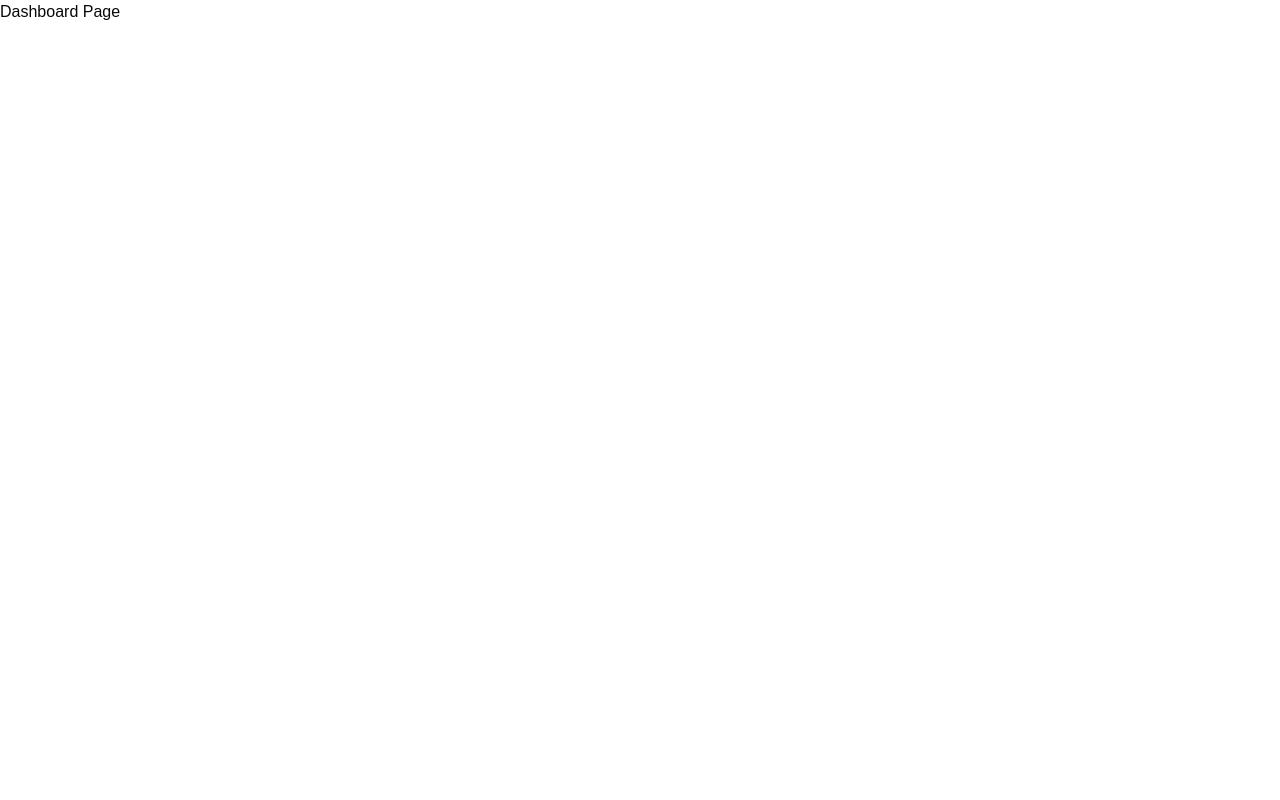
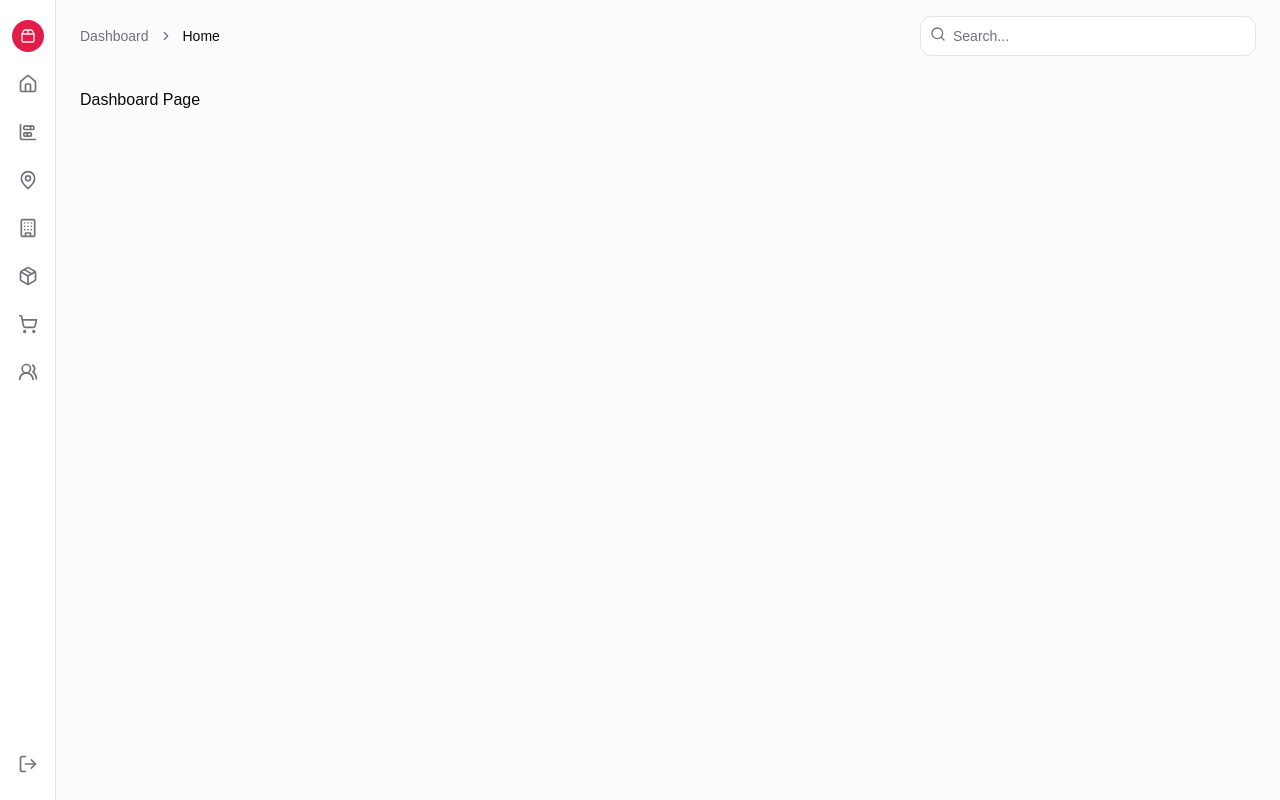
Before and after one commit to irpanzy/aizora, a Next.js app: page /dashboard in a window 1280 px wide. Built offline with nearby package versions, Linux system fonts and the light colour scheme.

Commit message:
feat: add slicing dashboard page

```diff
--- /dev/null
+++ b/src/app/(admin)/dashboard/(index)/components/form-logout.tsx
@@ -0,0 +1,38 @@
+"use client"
+
+import {
+    Tooltip,
+    TooltipContent,
+    TooltipTrigger,
+} from "@/components/ui/tooltip";
+// import { ActionResult } from "@/types";
+import { LogOut } from "lucide-react";
+import React from "react";
+// import { useFormState } from "react-dom";
+
+// const initialState: ActionResult = {
+//     error: ''
+// }
+
+export default function FormLogout() {
+    // const [state, formAction] = useFormState(Logout, initialState)
+
+
+    return (
+        <nav className="mt-auto flex flex-col items-center gap-4 px-2 sm:py-5">
+            <Tooltip>
+                <TooltipTrigger asChild>
+                    <form action="">
+                        <button
+                            className="flex h-9 w-9 items-center justify-center rounded-lg text-muted-foreground transition-colors hover:text-foreground md:h-8 md:w-8"
+                        >
+                            <LogOut className="h-5 w-5" />
+                            <span className="sr-only">Logout</span>
+                        </button>
+                    </form>
+                </TooltipTrigger>
+                <TooltipContent side="right">Logout</TooltipContent>
+            </Tooltip>
+        </nav>
+    );
+}
--- /dev/null
+++ b/src/app/(admin)/dashboard/(index)/components/header.tsx
@@ -0,0 +1,40 @@
+import React from "react";
+import {
+    Breadcrumb,
+    BreadcrumbItem,
+    BreadcrumbLink,
+    BreadcrumbList,
+    BreadcrumbPage,
+    BreadcrumbSeparator,
+} from "@/components/ui/breadcrumb";
+import { Input } from "@/components/ui/input";
+import Link from "next/link";
+import { Search } from "lucide-react";
+
+export default function Header() {
+    return (
+        <header className="sticky top-0 z-30 flex h-14 items-center gap-4 border-b bg-background px-4 sm:static sm:h-auto sm:border-0 sm:bg-transparent sm:px-6">
+            <Breadcrumb className="hidden md:flex">
+                <BreadcrumbList>
+                    <BreadcrumbItem>
+                        <BreadcrumbLink asChild>
+                            <Link href="/">Dashboard</Link>
+                        </BreadcrumbLink>
+                    </BreadcrumbItem>
+                    <BreadcrumbSeparator />
+                    <BreadcrumbItem>
+                        <BreadcrumbPage>Home</BreadcrumbPage>
+                    </BreadcrumbItem>
+                </BreadcrumbList>
+            </Breadcrumb>
+            <div className="relative ml-auto flex-1 md:grow-0">
+                <Search className="absolute left-2.5 top-2.5 h-4 w-4 text-muted-foreground" />
+                <Input
+                    type="search"
+                    placeholder="Search..."
+                    className="w-full rounded-lg bg-background pl-8 md:w-[200px] lg:w-[336px]"
+                />
+            </div>
+        </header>
+    );
+}
--- /dev/null
+++ b/src/app/(admin)/dashboard/(index)/components/sidebar.tsx
@@ -0,0 +1,122 @@
+import React from "react";
+import Link from "next/link";
+import {
+    Building,
+    ChartBarStacked,
+    Home,
+    MapPin,
+    Package,
+    Package2,
+    ShoppingCart,
+    Users2,
+} from "lucide-react";
+import {
+    Tooltip,
+    TooltipContent,
+    TooltipProvider,
+    TooltipTrigger,
+} from "@/components/ui/tooltip";
+import FormLogout from "./form-logout";
+
+export default function Sidebar() {
+    return (
+        <TooltipProvider>
+            <aside className="fixed inset-y-0 left-0 z-10 hidden w-14 flex-col border-r bg-background sm:flex">
+                <nav className="flex flex-col items-center gap-4 px-2 sm:py-5">
+                    <Link
+                        href="#"
+                        className="group flex h-9 w-9 shrink-0 items-center justify-center gap-2 rounded-full bg-primary text-lg font-semibold text-primary-foreground md:h-8 md:w-8 md:text-base"
+                    >
+                        <Package2 className="h-4 w-4 transition-all group-hover:scale-110" />
+                        <span className="sr-only">Acme Inc</span>
+                    </Link>
+                    <Tooltip>
+                        <TooltipTrigger asChild>
+                            <Link
+                                href="/dashboard"
+                                className="flex h-9 w-9 items-center justify-center rounded-lg text-muted-foreground transition-colors hover:text-foreground md:h-8 md:w-8"
+                            >
+                                <Home className="h-5 w-5" />
+                                <span className="sr-only">Dashboard</span>
+                            </Link>
+                        </TooltipTrigger>
+                        <TooltipContent side="right">Dashboard</TooltipContent>
+                    </Tooltip>
+                    <Tooltip>
+                        <TooltipTrigger asChild>
+                            <Link
+                                href="/dashboard/categories"
+                                className="flex h-9 w-9 items-center justify-center rounded-lg text-muted-foreground transition-colors hover:text-foreground md:h-8 md:w-8"
+                            >
+                                <ChartBarStacked className="h-5 w-5" />
+                                <span className="sr-only">Categories</span>
+                            </Link>
+                        </TooltipTrigger>
+                        <TooltipContent side="right">Categories</TooltipContent>
+                    </Tooltip>
+                    <Tooltip>
+                        <TooltipTrigger asChild>
+                            <Link
+                                href="/dashboard/locations"
+                                className="flex h-9 w-9 items-center justify-center rounded-lg text-muted-foreground transition-colors hover:text-foreground md:h-8 md:w-8"
+                            >
+                                <MapPin className="h-5 w-5" />
+                                <span className="sr-only">Locations</span>
+                            </Link>
+                        </TooltipTrigger>
+                        <TooltipContent side="right">Locations</TooltipContent>
+                    </Tooltip>
+                    <Tooltip>
+                        <TooltipTrigger asChild>
+                            <Link
+                                href="/dashboard/brands"
+                                className="flex h-9 w-9 items-center justify-center rounded-lg text-muted-foreground transition-colors hover:text-foreground md:h-8 md:w-8"
+                            >
+                                <Building className="h-5 w-5" />
+                                <span className="sr-only">Brands</span>
+                            </Link>
+                        </TooltipTrigger>
+                        <TooltipContent side="right">Brands</TooltipContent>
+                    </Tooltip>
+                    <Tooltip>
+                        <TooltipTrigger asChild>
+                            <Link
+                                href="/dashboard/products"
+                                className="flex h-9 w-9 items-center justify-center rounded-lg text-muted-foreground transition-colors hover:text-foreground md:h-8 md:w-8"
+                            >
+                                <Package className="h-5 w-5" />
+                                <span className="sr-only">Products</span>
+                            </Link>
+                        </TooltipTrigger>
+                        <TooltipContent side="right">Products</TooltipContent>
+                    </Tooltip>
+                    <Tooltip>
+                        <TooltipTrigger asChild>
+                            <Link
+                                href="/dashboard/orders"
+                                className="flex h-9 w-9 items-center justify-center rounded-lg text-muted-foreground transition-colors hover:text-foreground md:h-8 md:w-8"
+                            >
+                                <ShoppingCart className="h-5 w-5" />
+                                <span className="sr-only">Orders</span>
+                            </Link>
+                        </TooltipTrigger>
+                        <TooltipContent side="right">Orders</TooltipContent>
+                    </Tooltip>
+                    <Tooltip>
+                        <TooltipTrigger asChild>
+                            <Link
+                                href="/dashboard/customers"
+                                className="flex h-9 w-9 items-center justify-center rounded-lg text-muted-foreground transition-colors hover:text-foreground md:h-8 md:w-8"
+                            >
+                                <Users2 className="h-5 w-5" />
+                                <span className="sr-only">Customers</span>
+                            </Link>
+                        </TooltipTrigger>
+                        <TooltipContent side="right">Customers</TooltipContent>
+                    </Tooltip>
+                </nav>
+                <FormLogout />
+            </aside>
+        </TooltipProvider>
+    );
+}
--- a/src/app/(admin)/dashboard/(index)/layout.tsx
+++ b/src/app/(admin)/dashboard/(index)/layout.tsx
@@ -1,6 +1,8 @@
 import type { Metadata } from "next";
 import { Geist, Geist_Mono } from "next/font/google";
 import "../../../globals.css";
+import Header from "./components/header";
+import Sidebar from "./components/sidebar";
 
 const geistSans = Geist({
   variable: "--font-geist-sans",
@@ -24,10 +26,16 @@ export default function RootLayout({
 }>) {
   return (
     <html lang="en">
-      <body
-        className={`${geistSans.variable} ${geistMono.variable} antialiased`}
-      >
-        {children}
+      <body className={`${geistSans.variable} ${geistMono.variable} antialiased`}>
+        <div className="flex min-h-screen w-full flex-col bg-muted/40">
+          <Sidebar />
+          <div className="flex flex-col sm:gap-4 sm:py-4 sm:pl-14">
+            <Header />
+            <main className="py-4 px-6">
+              {children}
+            </main>
+          </div>
+        </div>
       </body>
     </html>
   );
```
